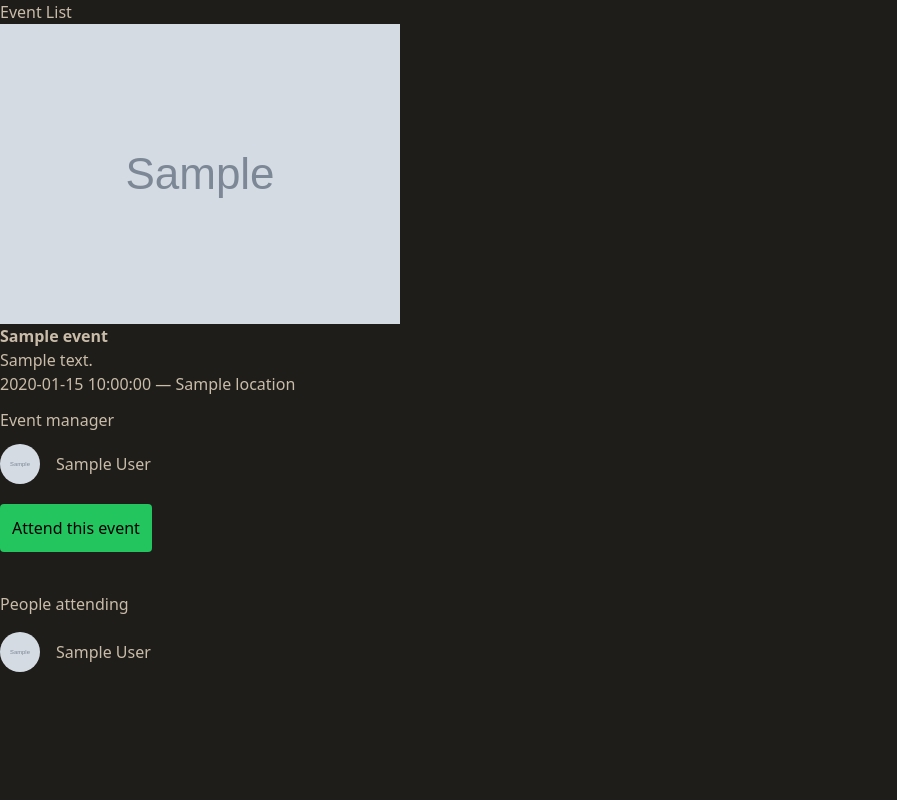
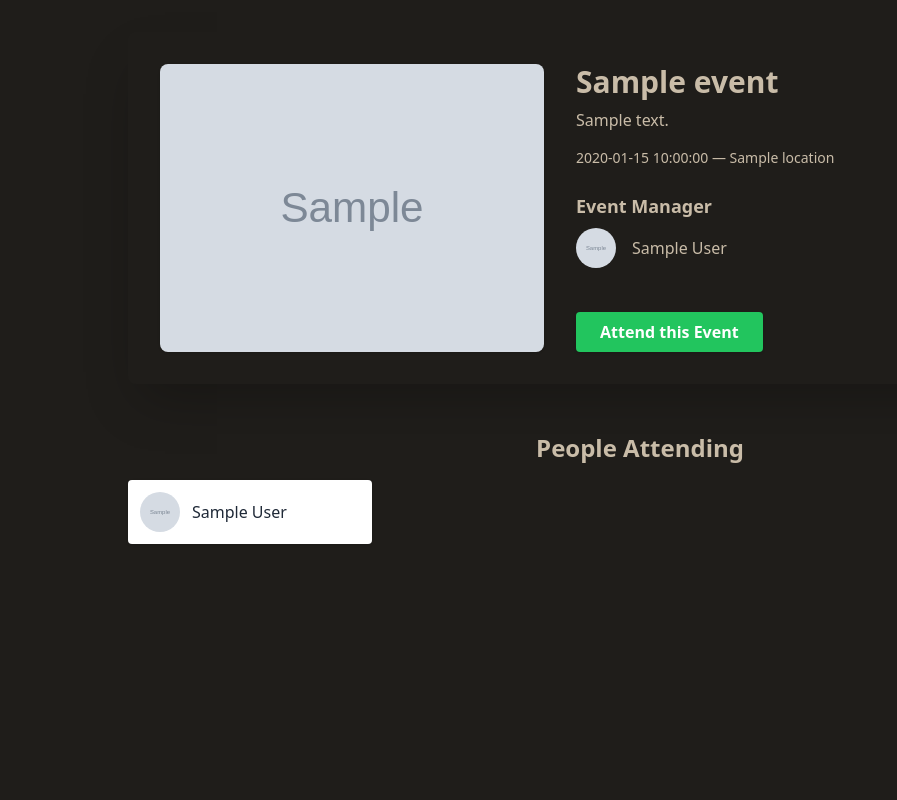
Before and after one commit to Okaza03/Oblig-5, a Flask app: template templates/event/info.html in a window 1280 px wide. Shown: the part 64-864 px from the top of the page, without its empty margins (0-897 px from the left). Before the commit the page ends 736 px from the top, so only its background shows below. Run offline with Flask 3, Linux system fonts and the light colour scheme; the template is opened without the code that fills it: most values are stand-ins (such as "Sample title", 1, 10 or a date in 2020); grey boxes marked "Sample" are stand-in pictures; style sheets or scripts are compiled from the project's sources; some libraries are stand-ins or nearby versions.

Commit message:
edit, and styling fix

```diff
--- a/templates/event/info.html
+++ b/templates/event/info.html
@@ -1,47 +1,194 @@
 {% extends "base.html" %} {% block content %}
-<h1>Event List</h1>
-<ul>
-  <li>
-    <img src="{{ event.getImage() }}" />
-    <strong>{{ event.name }}</strong><br />
-    {{ event.description }}<br />
-    {{ event.date }} — {{ event.location }}
+<div class="min-h-screen flex justify-center px-4 py-8">
+  <div class="w-full max-w-5xl">
+    <div class="flex flex-col lg:flex-row gap-8 shadow-2xl rounded-lg p-8">
+      <!-- Event Image -->
+      <div class="flex-shrink-0">
+        <img
+          src="{{ event.getImage() }}"
+          alt="{{ event.name }}"
+          class="rounded-lg w-full max-w-sm object-cover shadow"
+        />
+      </div>
 
-    <div class="flex flex-col mt-3 gap-3">
-      Event manager
+      <!-- Event Info -->
+      <div class="flex flex-col justify-between w-full">
+        <div>
+          <h1 class="text-3xl font-bold mb-2">{{ event.name }}</h1>
+          <p class="mb-4">{{ event.description }}</p>
+          <p class="text-sm">{{ event.date }} &mdash; {{ event.location }}</p>
+
+          <!-- Event Manager -->
+          <div class="mt-6">
+            <h2 class="text-lg font-semibold mb-2">Event Manager</h2>
             <div class="flex items-center gap-4">
-        <img class="rounded-full w-10 h-10" src="{{ manager.getImage() }}" />
-        {{ manager.fullName() }}
+              <img
+                class="rounded-full w-10 h-10 object-cover"
+                src="{{ manager.getImage() }}"
+                alt="{{ manager.fullName() }}"
+              />
+              <span>{{ manager.fullName() }}</span>
+            </div>
           </div>
         </div>
 
+        <div class="flex flex-row gap-4">
           <form
             action="{{ url_for('events.info', event_id=event.id) }}"
             method="POST"
-      class="mt-5"
+            class="mt-6"
             autocomplete="off"
           >
             <input type="hidden" name="csrf_token" value="{{ csrf_token() }}" />
             {% if attending %}
             <input type="hidden" name="action" value="remove" />
-      <button type="submit" class="bg-green-500 text-black p-3 rounded">
-        Remove attending
+            <button
+              type="submit"
+              class="bg-red-500 hover:bg-red-600 text-white font-semibold px-6 py-2 rounded shadow"
+            >
+              Remove Attendance
             </button>
             {% else %}
             <input type="hidden" name="action" value="add" />
-      <button type="submit" class="bg-green-500 text-black p-3 rounded">
-        Attend this event
+            <button
+              type="submit"
+              class="bg-green-500 hover:bg-green-600 text-white font-semibold px-6 py-2 rounded shadow"
+            >
+              Attend this Event
             </button>
             {% endif %}
           </form>
-  </li>
-</ul>
+          {% if current_user.id == event.user_id %}
+          <button
+            onclick="document.getElementById('edit-modal').classList.remove('hidden')"
+            class="mt-6 bg-blue-600 hover:bg-blue-700 text-white font-semibold px-6 py-2 rounded shadow"
+          >
+            Edit Event
+          </button>
+          {% endif %}
 
+          <div
+            id="edit-modal"
+            class="hidden fixed inset-0 flex items-center justify-center bg-black bg-opacity-50 z-50"
+          >
+            <div
+              class="bg-white rounded-lg shadow-lg w-full max-w-lg p-6 relative"
+            >
+              <!-- Close button -->
+              <button
+                onclick="document.getElementById('edit-modal').classList.add('hidden')"
+                class="absolute top-2 right-2 text-gray-500 hover:text-gray-800 text-2xl"
+              >
+                &times;
+              </button>
+
+              <h2 class="text-xl font-bold mb-4">Edit Event</h2>
+
+              <form
+                action="{{ url_for('events.edit_event', event_id=event.id) }}"
+                method="POST"
+                enctype="multipart/form-data"
+                autocomplete="off"
+                class="flex flex-col gap-4"
+              >
+                <input
+                  type="hidden"
+                  name="csrf_token"
+                  value="{{ csrf_token() }}"
+                />
+
+                <label class="flex flex-col">
+                  Name:
+                  <input
+                    type="text"
+                    name="name"
+                    value="{{ event.name }}"
+                    class="border border-gray-300 rounded px-3 py-2"
+                  />
+                </label>
+
+                <label class="flex flex-col">
+                  Description:
+                  <textarea
+                    name="description"
+                    rows="3"
+                    class="border border-gray-300 rounded px-3 py-2"
+                  >
+{{ event.description }}</textarea
+                  >
+                </label>
+
+                <label class="flex flex-col">
+                  Date & Time:
+                  <input
+                    type="datetime-local"
+                    name="date"
+                    value="{{ event.date|replace(' ', 'T') }}"
+                    class="border border-gray-300 rounded px-3 py-2"
+                  />
+                </label>
+
+                <label class="flex flex-col">
+                  Location:
+                  <input
+                    type="text"
+                    name="location"
+                    value="{{ event.location }}"
+                    class="border border-gray-300 rounded px-3 py-2"
+                  />
+                </label>
+
+                <label class="flex flex-col">
+                  Image:
+                  <input
+                    type="file"
+                    name="image"
+                    class="border border-gray-300 rounded px-3 py-2"
+                  />
+                </label>
+
+                <div class="mt-4 flex justify-end gap-2">
+                  <button
+                    type="button"
+                    onclick="document.getElementById('edit-modal').classList.add('hidden')"
+                    class="px-4 py-2 rounded bg-gray-200 hover:bg-gray-300"
+                  >
+                    Cancel
+                  </button>
+                  <button
+                    type="submit"
+                    class="px-4 py-2 rounded bg-blue-600 text-white hover:bg-blue-700"
+                  >
+                    Save Changes
+                  </button>
+                </div>
+              </form>
+            </div>
+          </div>
+        </div>
+      </div>
+    </div>
+
+    <!-- Attendees -->
     {% if users %}
-<div class="mt-10">People attending</div>
-{% for user in users%}
-<div class="flex mt-4 gap-4 items-center">
-  <img class="rounded-full w-10 h-10" src="{{ user.getImage() }}" />
-  <span>{{ user.fullName() }}</span>
-  <div>{% endfor%} {% endif %} {% endblock %}</div>
+    <div class="mt-12">
+      <h2 class="text-2xl font-bold mb-4 text-center">People Attending</h2>
+      <div
+        class="grid grid-cols-1 sm:grid-cols-2 md:grid-cols-3 lg:grid-cols-4 gap-4"
+      >
+        {% for user in users %}
+        <div class="flex items-center gap-3 p-3 bg-white rounded shadow">
+          <img
+            class="rounded-full w-10 h-10 object-cover"
+            src="{{ user.getImage() }}"
+            alt="{{ user.fullName() }}"
+          />
+          <span class="text-gray-800">{{ user.fullName() }}</span>
         </div>
+        {% endfor %}
+      </div>
+    </div>
+    {% endif %}
+  </div>
+</div>
+{% endblock %}
```
Also changed, not shown: database.py (+13 -8 lines), fake_integrated.py (+21 -8 lines), models/Event.py (+9 -4 lines), routes/event_management.py (+59 -0 lines), templates/index.html (+18 -12 lines), static/default-image.png (added). Lines whose indentation alone changed are shown as unchanged.
